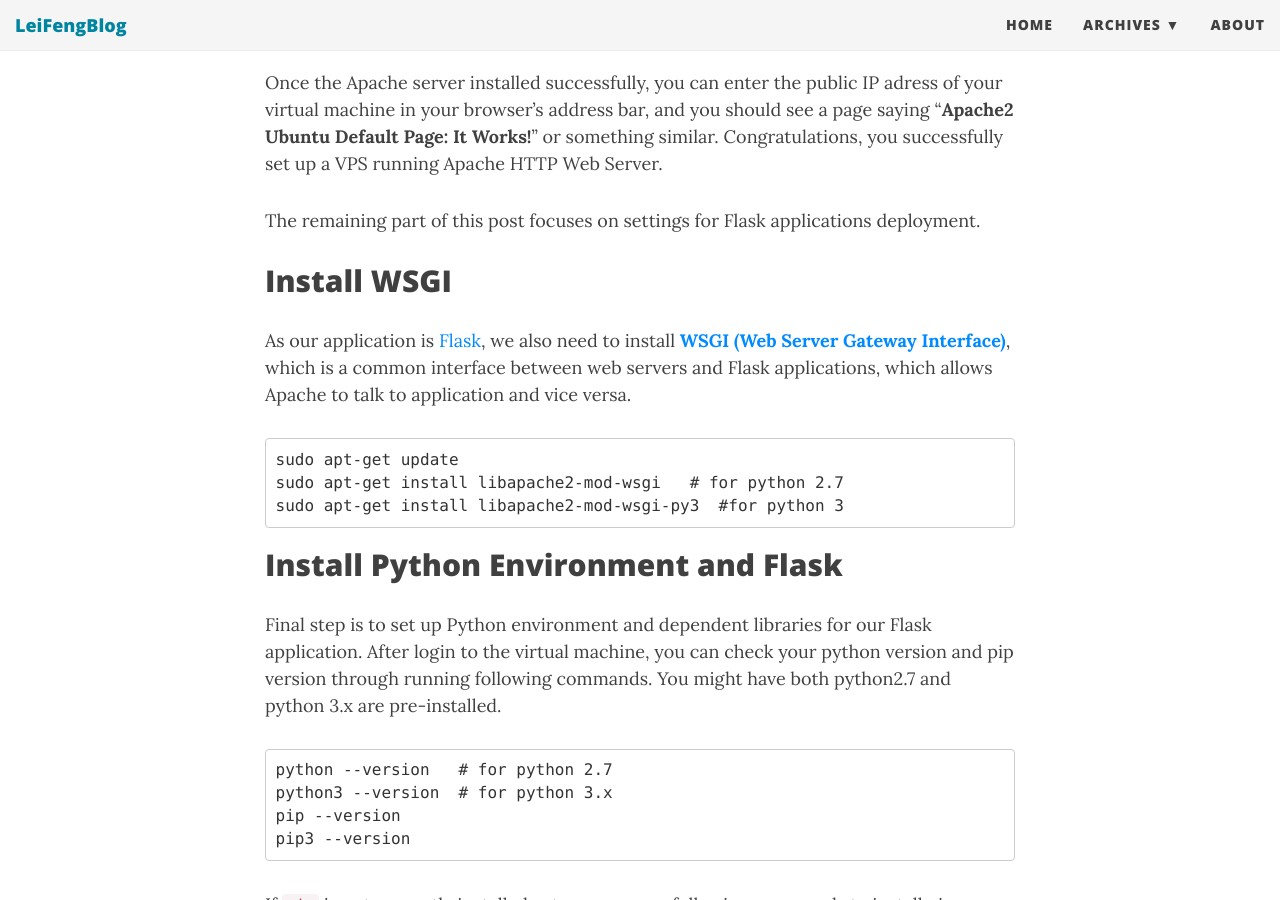
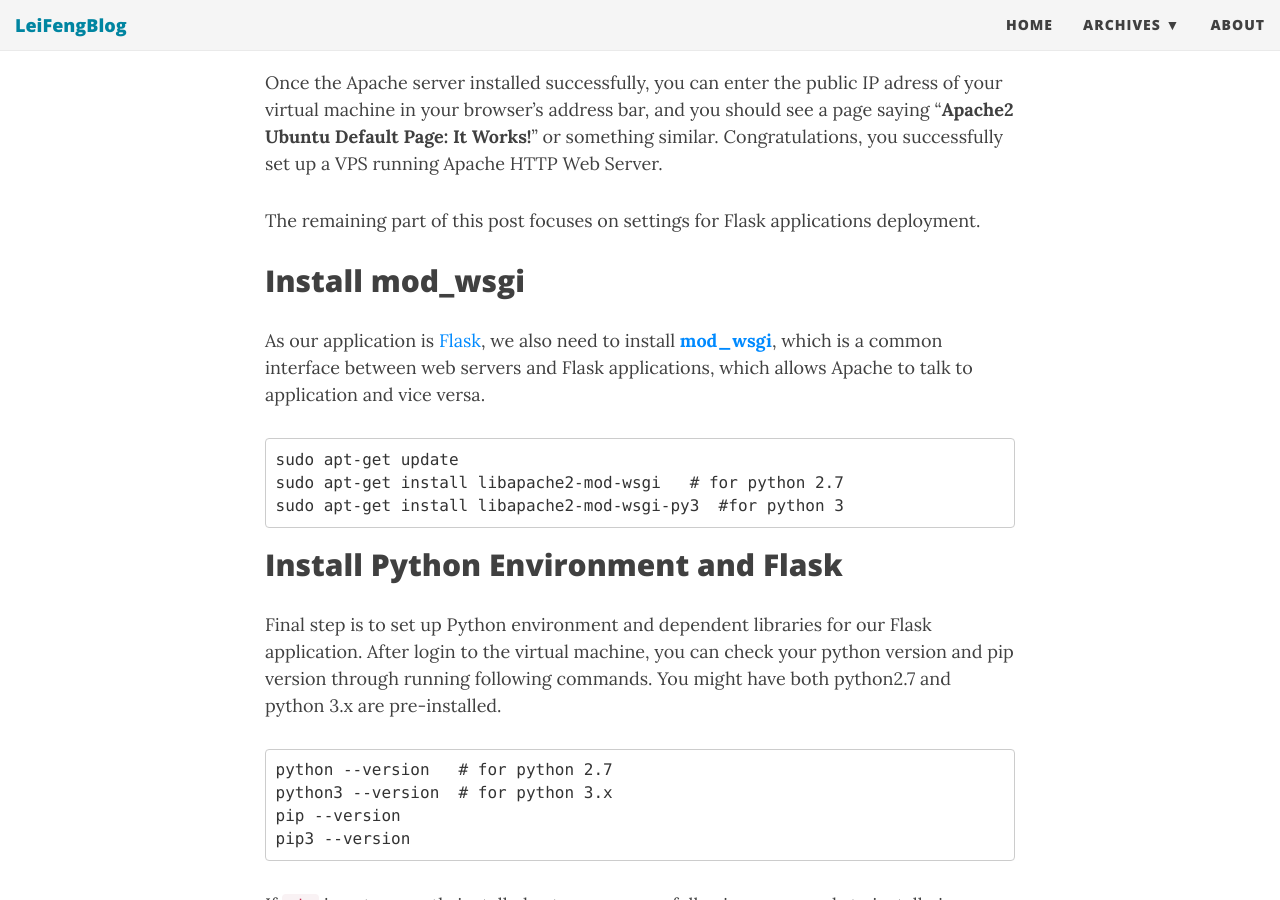
Before and after one commit to stonefl/stonefl.github.io, a Jekyll site: the page built from _posts/2017-11-14-how-to-install-apache-http-web-server-on-azure-ubuntu-virtual-machines.md, in a window 1280 px wide and 900 px high, scrolled down 1842 px. Built offline with Jekyll 4.4.1, drawn with Linux system fonts in a browser that asks for light colours; nearby versions of some CDN libraries; comment, search, counter and statistics services are not loaded.

Commit message:
Update 2017-11-14-how-to-install-apache-http-web-server-on-azure-ubuntu-virtual-machines.md

````diff
--- a/_posts/2017-11-14-how-to-install-apache-http-web-server-on-azure-ubuntu-virtual-machines.md
+++ b/_posts/2017-11-14-how-to-install-apache-http-web-server-on-azure-ubuntu-virtual-machines.md
@@ -45,9 +45,9 @@ Once the Apache server installed successfully, you can enter the public IP adres
 
 The remaining part of this post focuses on settings for Flask applications deployment.
 
-## Install WSGI
+## Install mod_wsgi
 
-As our application is [Flask](http://flask.pocoo.org/), we also need to install **[WSGI (Web Server Gateway Interface)](http://wsgi.readthedocs.io/en/latest/index.html)**, which is a common interface between web servers and Flask applications, which allows Apache to talk to application and vice versa.
+As our application is [Flask](http://flask.pocoo.org/), we also need to install **[mod_wsgi](http://modwsgi.readthedocs.io/en/develop/index.html)**, which is a common interface between web servers and Flask applications, which allows Apache to talk to application and vice versa.
 ```
 sudo apt-get update
 sudo apt-get install libapache2-mod-wsgi   # for python 2.7
````
